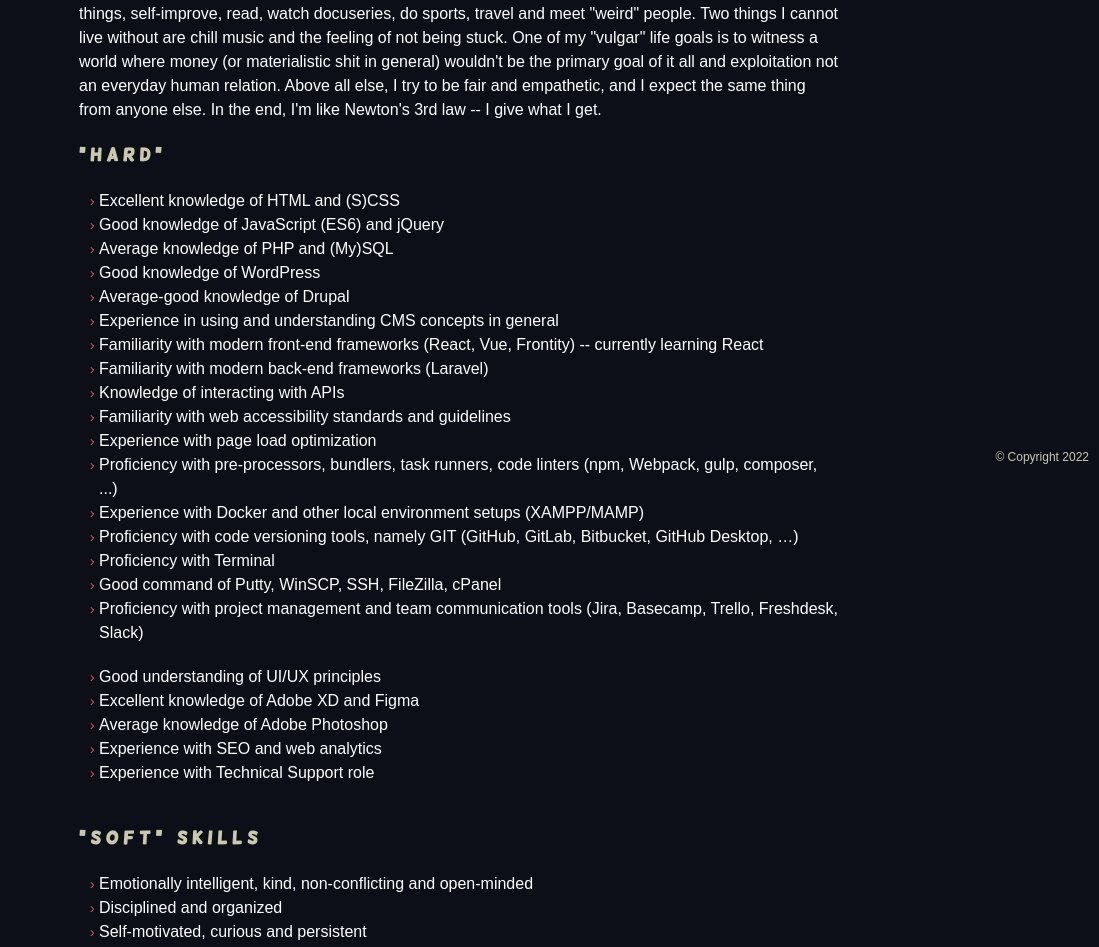
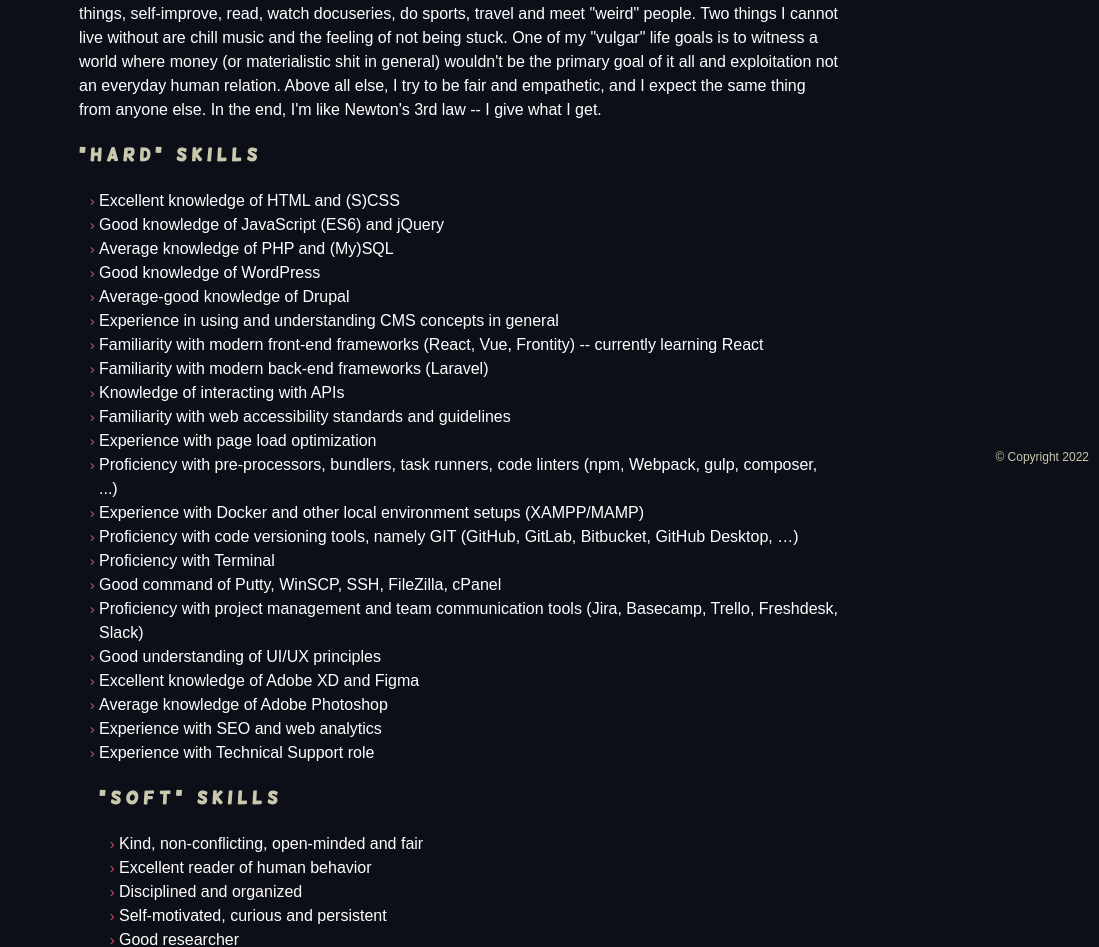
Before and after one commit to thedude23/tim-koprivnik-portfolio, a website: page about.html in a window 1280 px wide. Shown: the part 324-1271 px from the top of the page, 181-1280 px from the left. Drawn offline with Linux system fonts and the light colour scheme; a web font is replaced by a local one.

Commit message:
Update aboug page content

```diff
--- a/about.html
+++ b/about.html
@@ -47,7 +47,7 @@
       <h2 class="section__title">About me</h2>
       <p>I'm an open-minded ape in search of a peaceful, intentional, and unstressed life, who likes to learn new things, self-improve, read, watch docuseries, do sports, travel and meet "weird" people. Two things I cannot live without are chill music and the feeling of not being stuck. One of my "vulgar" life goals is to witness a world where money (or materialistic shit in general) wouldn't be the primary goal of it all and exploitation not an everyday human relation. Above all else, I try to be fair and empathetic, and I expect the same thing from anyone else. In the end, I'm like Newton's 3rd law -- I give what I get.</p>
 
-      <h4>"Hard"</h4>
+      <h4>"Hard" skills</h4>
       <ul>
         <li>Excellent knowledge of HTML and (S)CSS</li>
         <li>Good knowledge of JavaScript (ES6) and jQuery</li>
@@ -66,19 +66,16 @@
         <li>Proficiency with Terminal</li>
         <li>Good command of Putty, WinSCP, SSH, FileZilla, cPanel</li>
         <li>Proficiency with project management and team communication tools (Jira, Basecamp, Trello, Freshdesk, Slack)</li>
-      </ul>
-
-      <ul>
         <li>Good understanding of UI/UX principles</li>
         <li>Excellent knowledge of Adobe XD and Figma</li>
         <li>Average knowledge of Adobe Photoshop</li>
         <li>Experience with SEO and web analytics</li>
         <li>Experience with Technical Support role</li>
-      </ul>
 
       <h4>"Soft" skills</h4>
       <ul>
-        <li>Emotionally intelligent, kind, non-conﬂicting and open-minded</li>
+        <li>Kind, non-conﬂicting, open-minded and fair</li>
+        <li>Excellent reader of human behavior</li>
         <li>Disciplined and organized</li>
         <li>Self-motivated, curious and persistent</li>
         <li>Good researcher</li>
```
